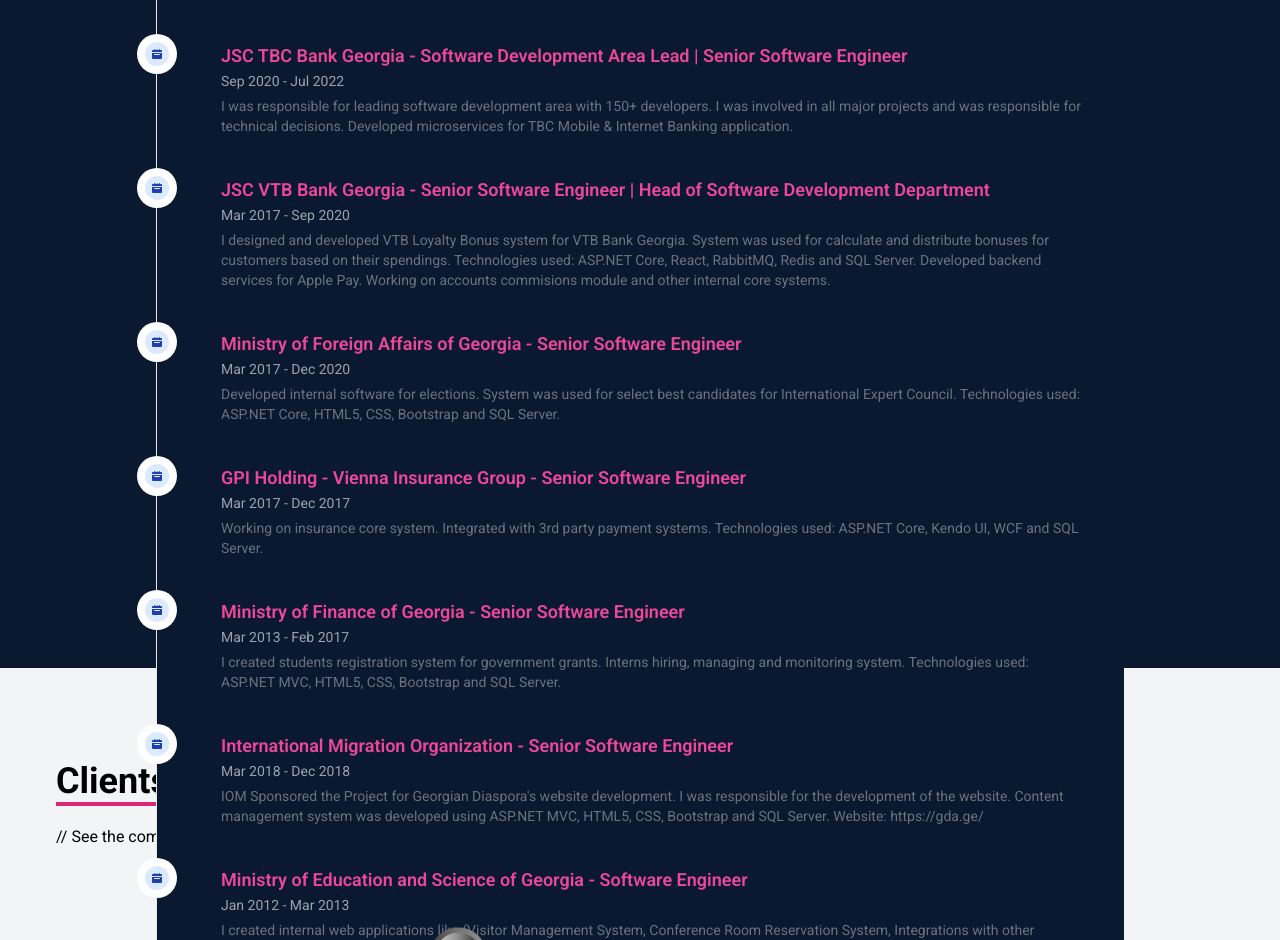
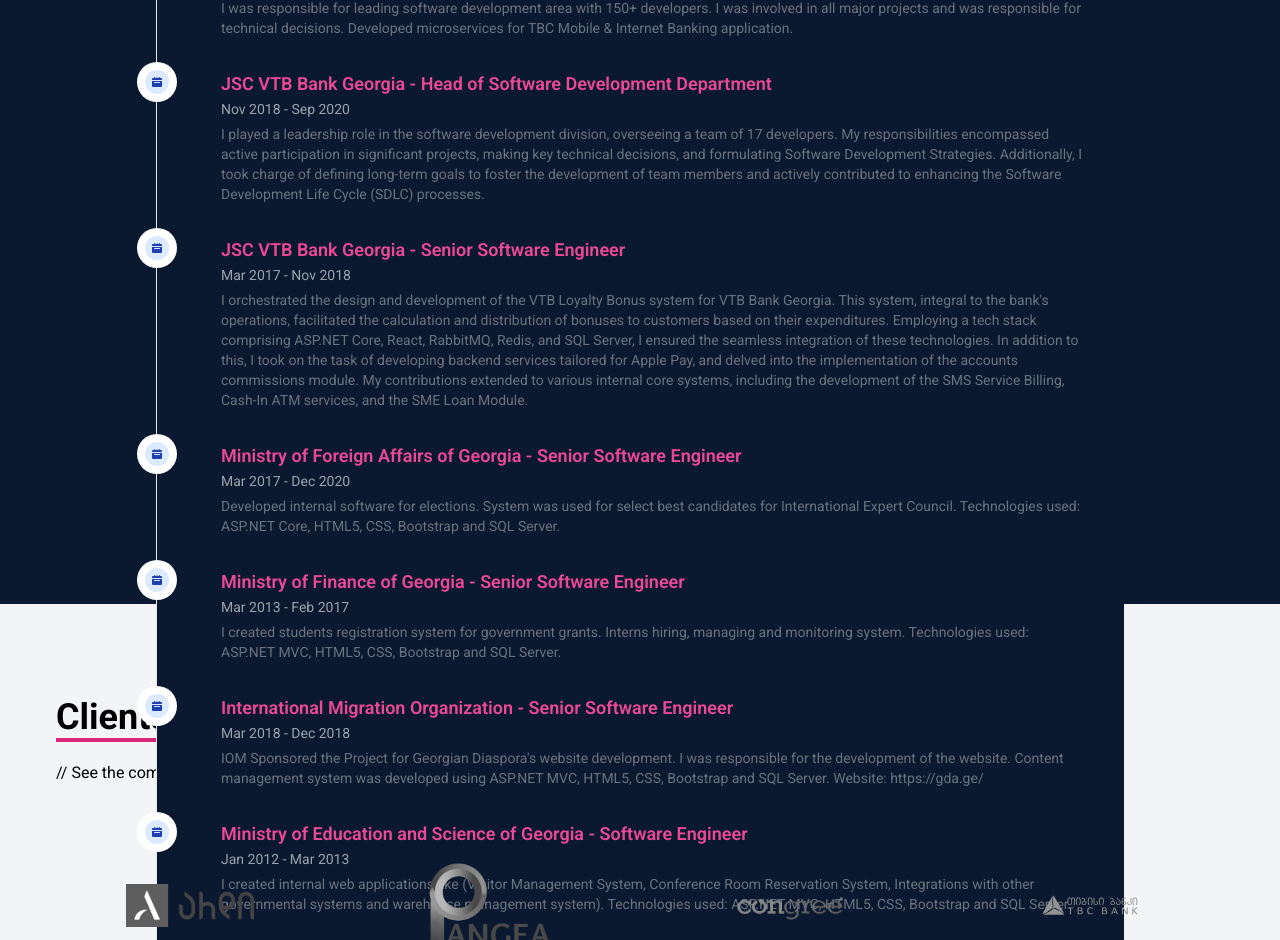
Before and after one commit to geokopa/personal-website, a React (Vite) app: page / in a window 1280 px wide. Shown: the part 1860-2800 px from the top of the page. Built offline with nearby package versions, Linux system fonts and the light colour scheme.

Commit message:
fixed typos and work experience texts

```diff
--- a/src/components/pages/About.tsx
+++ b/src/components/pages/About.tsx
@@ -1,6 +1,6 @@
 export const About = () => {
   return (
-    <div id="about" className="w-full h-screen  text-black">
+    <div id="about" className="w-full h-screen pb-4  text-black">
       <div className="flex flex-col justify-center items-center w-full h-full">
         <div className="max-w-[1000px] w-full grid grid-cols-2 gap-8">
           <div className="sm:text-right pb-8 pl-4">
--- a/src/components/pages/Timeline.tsx
+++ b/src/components/pages/Timeline.tsx
@@ -3,7 +3,7 @@
 
 const Timeline = () => {
   return (
-    <div id="timeline" className=" bg-[#0a192f] pt-0 sm:pt-48 md:pt-32 px-6">
+    <div id="timeline" className=" bg-[#0a192f] pt-0 sm:pt-32 md:pt-16 px-6">
       <div className="max-w-[1000px] mx-auto flex flex-col justify-center sm:justify-center w-full h-full sm:h-screen sm:p-4">
         <div className="mt-[100px] sm:mt-0">
           <p className="text-3xl sm:text-4xl font-bold inline border-b-4 border-pink-600 py-4 text-[#ccd6f6]">
@@ -15,7 +15,7 @@
         <ol className="relative border-s border-gray-200 dark:border-gray-700  bg-[#0a192f] p-6">
           {ClientsList.map((client: Client) => {
             return (
-              <li className="mb-10 ms-6" key={client.id}>
+              <li className="mb-8 ms-6" key={client.id}>
                 <span className="absolute flex items-center justify-center w-6 h-6 bg-blue-100 rounded-full -start-3 ring-8 ring-white dark:ring-gray-900 dark:bg-blue-900">
                   <svg
                     className="w-2.5 h-2.5 text-blue-800 dark:text-blue-300"
--- a/src/data/data.ts
+++ b/src/data/data.ts
@@ -91,15 +91,24 @@
     id: 5,
     name: "JSC VTB Bank Georgia",
     image: ClientLogos.Vtb,
-    position:
-      "Senior Software Engineer | Head of Software Development Department",
-    workYears: "Mar 2017 - Sep 2020",
+    position: "Head of Software Development Department",
+    workYears: "Nov 2018 - Sep 2020",
     url: "https://www.vtb.ge/en",
     description:
-      "I designed and developed VTB Loyalty Bonus system for VTB Bank Georgia. System was used for calculate and distribute bonuses for customers based on their spendings. Technologies used: ASP.NET Core, React, RabbitMQ, Redis and SQL Server. Developed backend services for Apple Pay. Working on accounts commisions module and other internal core systems.",
+      "I played a leadership role in the software development division, overseeing a team of 17 developers. My responsibilities encompassed active participation in significant projects, making key technical decisions, and formulating Software Development Strategies. Additionally, I took charge of defining long-term goals to foster the development of team members and actively contributed to enhancing the Software Development Life Cycle (SDLC) processes.",
   },
   {
     id: 6,
+    name: "JSC VTB Bank Georgia",
+    image: ClientLogos.Vtb,
+    position: "Senior Software Engineer",
+    workYears: "Mar 2017 - Nov 2018",
+    url: "https://www.vtb.ge/en",
+    description:
+      "I orchestrated the design and development of the VTB Loyalty Bonus system for VTB Bank Georgia. This system, integral to the bank's operations, facilitated the calculation and distribution of bonuses to customers based on their expenditures. Employing a tech stack comprising ASP.NET Core, React, RabbitMQ, Redis, and SQL Server, I ensured the seamless integration of these technologies. In addition to this, I took on the task of developing backend services tailored for Apple Pay, and delved into the implementation of the accounts commissions module. My contributions extended to various internal core systems, including the development of the SMS Service Billing, Cash-In ATM services, and the SME Loan Module.",
+  },
+  {
+    id: 7,
     name: "Ministry of Foreign Affairs of Georgia",
     image: ClientLogos.Mfa,
     position: "Senior Software Engineer",
@@ -107,16 +116,6 @@
     url: "https://mfa.gov.ge/MainNav/AboutMFAEN",
     description:
       "Developed internal software for elections. System was used for select best candidates for International Expert Council. Technologies used: ASP.NET Core, HTML5, CSS, Bootstrap and SQL Server.",
-  },
-  {
-    id: 7,
-    name: "GPI Holding - Vienna Insurance Group",
-    image: ClientLogos.Gpi,
-    position: "Senior Software Engineer",
-    workYears: "Mar 2017 - Dec 2017",
-    url: "https://www.gpih.ge/en/",
-    description:
-      "Working on insurance core system. Integrated with 3rd party payment systems. Technologies used: ASP.NET Core, Kendo UI, WCF and SQL Server.",
   },
   {
     id: 8,
@@ -146,7 +145,7 @@
     workYears: "Jan 2012 - Mar 2013",
     url: "https://eqe.ge",
     description:
-      "I created internal web applications like (Visitor Management System, Conference Room Reservation System, Integrations with other governemental systems and warehouse management system). Technologies used: ASP.NET MVC, HTML5, CSS, Bootstrap and SQL Server.",
+      "I created internal web applications like (Visitor Management System, Conference Room Reservation System, Integrations with other governmental systems and warehouse management system). Technologies used: ASP.NET MVC, HTML5, CSS, Bootstrap and SQL Server.",
   },
 ] as const;
 
@@ -161,7 +160,7 @@
     id: 2,
     name: "About",
     uri: "about",
-    offset: -50,
+    offset: -70,
   },
   // {
   //   id: 3,
@@ -173,13 +172,13 @@
     id: 3,
     name: "Work Experience",
     uri: "timeline",
-    offset: -50,
+    offset: -80,
   },
   {
     id: 4,
     name: "Clients",
     uri: "clients",
-    offset: -100,
+    offset: -75,
   },
   {
     id: 5,
```
